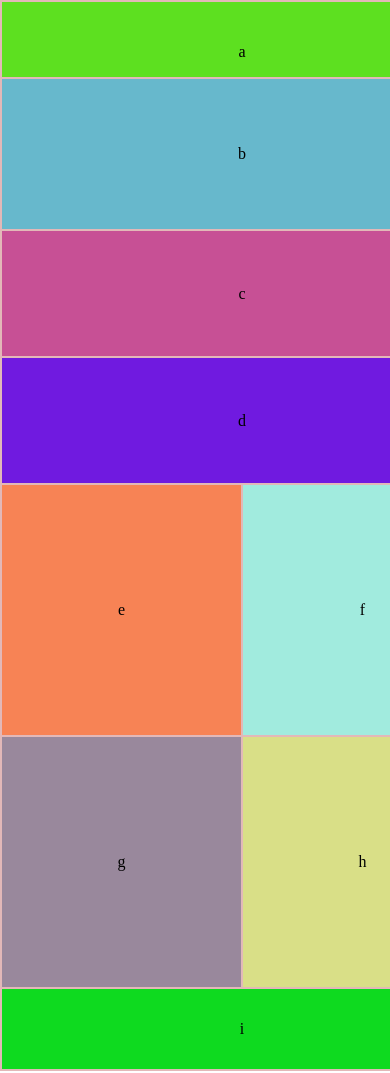
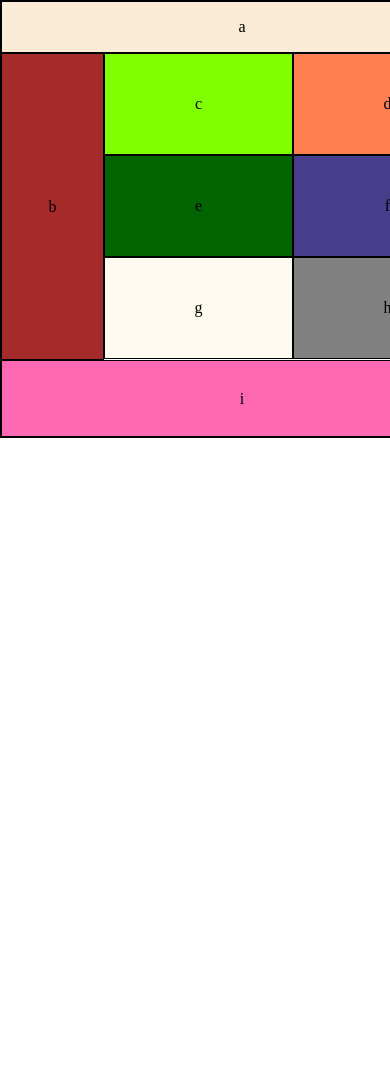
Before and after one commit to eltiko/Lab-01, a plain HTML site: page index.html in a window 390 px wide. Shown: the top 1073 px of the page. After the commit the page ends 844 px from the top, so only its background shows below. Drawn offline with Linux system fonts and the light colour scheme.

Commit message:
tree views

```diff
--- a/index.css
+++ b/index.css
@@ -71,7 +71,7 @@
        float: left;
        clear: none;
  }
- @media screen and (max-width: 960px){
+ @media screen and (max-width: 479px){
     .conteneur-flex{
         /* flex-flow: column wrap; */
     }
@@ -149,3 +149,82 @@
        }
 
 }
+
+@media screen and (max-width: 960px){
+    .conteneur-flex{
+    /* flex-flow: column wrap; */
+    }
+ body{
+    width: 480px;
+    height:352px;
+    margin: auto;
+     /* display: inline-block; */
+     size: 100%;
+     /* width: 100%;  */
+   }
+   #a{
+   width: 480px;
+   height: 50px;
+   background-color: antiquewhite;
+   text-align: center;
+   line-height: 50px;
+   }
+   #b{
+       width: 101px;
+       line-height: 305px;
+       text-align: center;
+   background-color: brown;
+   }
+   #c{
+       width: 187px;
+       line-height: 100px;
+       text-align: center;
+   background-color: chartreuse;;
+   }
+   #d{
+       width: 187px;
+       line-height: 100px;
+       text-align: center;
+   background-color: coral;
+   }
+   #e{
+
+       text-align: center;
+       background-color: darkgreen;
+
+   }
+   #f{
+       text-align: center;
+       background-color: darkslateblue;
+   }
+   #g{
+
+       text-align: center;
+       background-color: floralwhite;
+   }
+   #h{
+
+       text-align: center;
+       background-color: grey;
+   }
+   #i{
+       width: 480px;
+       line-height: 75px;
+       text-align: center;
+   background-color: hotpink;
+   }
+   div{
+       display: inline-block;
+    border: 1px solid black;
+   }
+   #e, #f, #g, #h{
+       width: 187px; ;
+       line-height: 100px;
+
+       /* display: inline-block; */
+   }
+   #parent > div{
+       float: left;
+       clear: none;
+   }
+   }
```
